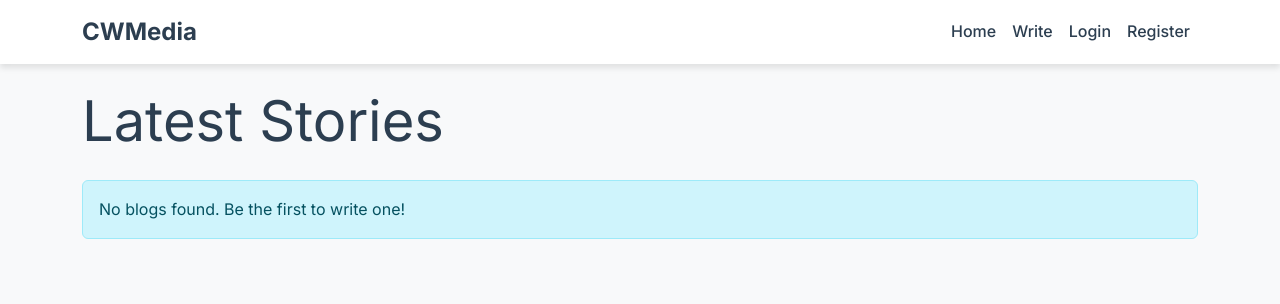
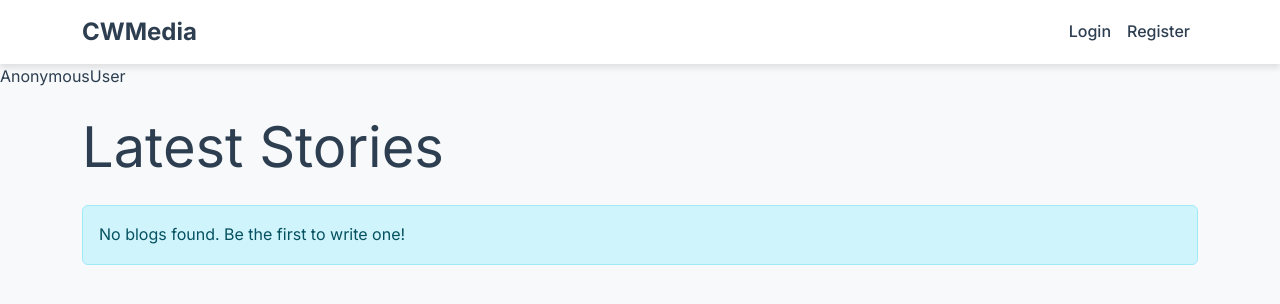
Before and after one commit to TharHtet236401/CWMedia, a Django app: page / in a window 1280 px wide. Shown: the top 304 px of the page. Run offline with Django 5.2, Linux system fonts and the light colour scheme; data that the repository does not hold is empty; some libraries are stand-ins or nearby versions.

Commit message:
Updated base and nav templates to display the current user and streamlined the navigation structure by removing unused links.

```diff
--- a/templates/base.html
+++ b/templates/base.html
@@ -27,7 +27,7 @@
         {% endfor %}
     </div>
     {% endif %}
-
+    {{request.user}}
     <main class="container mt-4 fade-in">
         {% block content %}
         {% endblock %}
--- a/templates/nav.html
+++ b/templates/nav.html
@@ -6,12 +6,6 @@
         </button>
         <div class="collapse navbar-collapse" id="navbarNav">
             <ul class="navbar-nav ms-auto">
-                <li class="nav-item">
-                    <a class="nav-link" href="{% url 'home' %}">Home</a>
-                </li>
-                <li class="nav-item">
-                    <a class="nav-link" href="#">Write</a>
-                </li>
                 {% if user.is_authenticated %}
                     <li class="nav-item">
                         <a class="nav-link" href="#">Profile</a>
```
